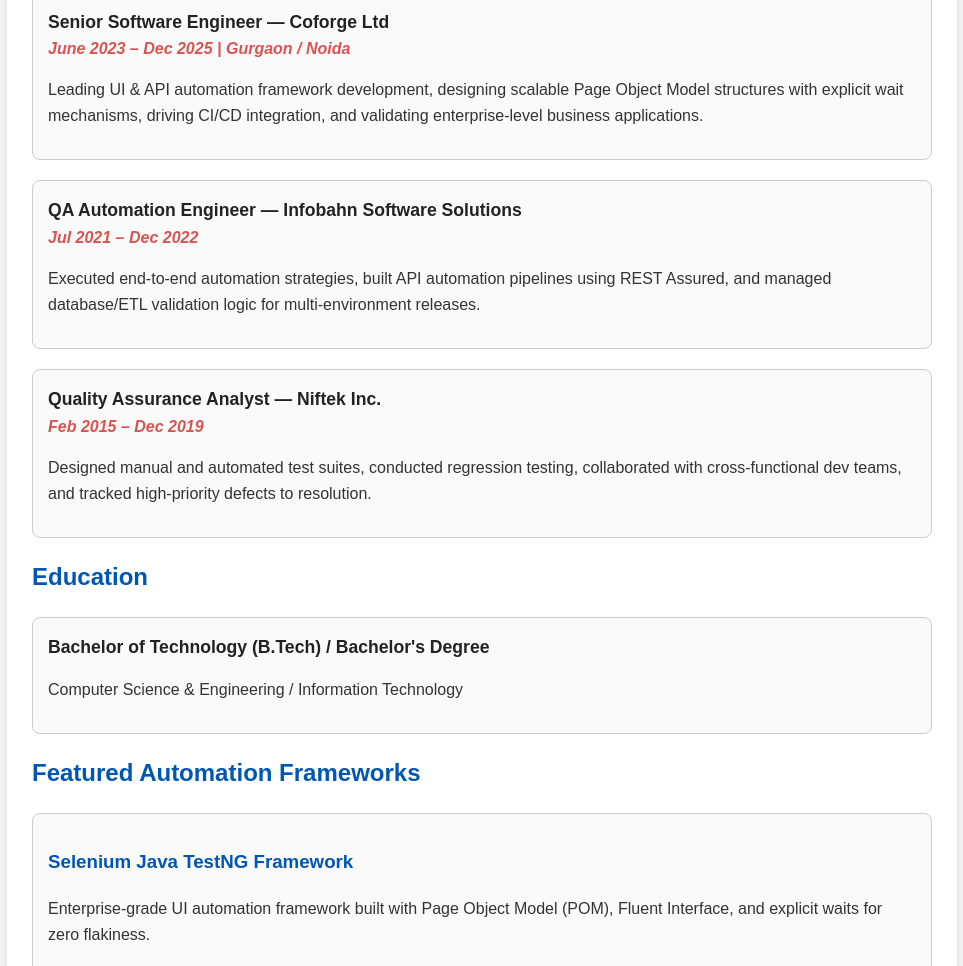
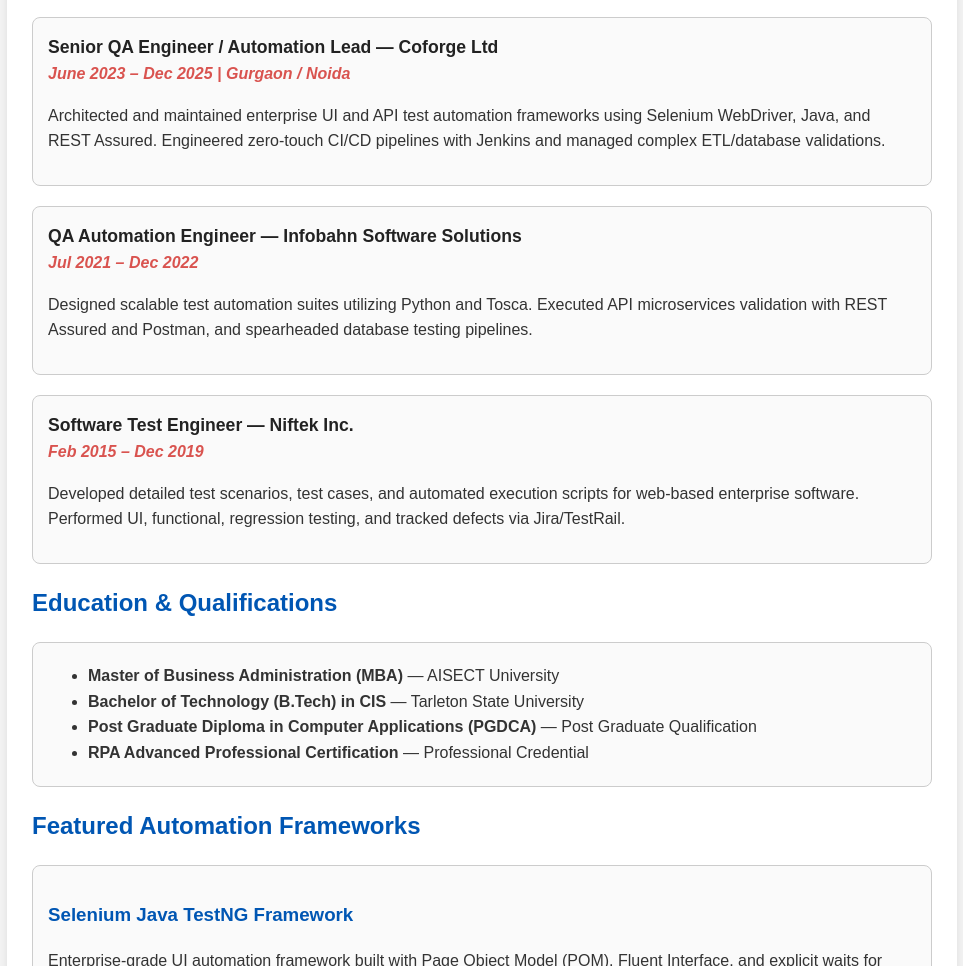
Before and after one commit to amarmishra003-QE/My_Portfolio_QE, a plain HTML site: page index.html in a window 1280 px wide. Shown: the part 523-1489 px from the top of the page, without its empty margins (158-1121 px from the left). Drawn offline with Linux system fonts and the light colour scheme.

Commit message:
Update professional summary and experience details

```diff
--- a/index.html
+++ b/index.html
@@ -18,6 +18,7 @@
         .location { font-style: italic; color: #666; margin-top: 5px; }
         .role-title { font-weight: bold; font-size: 1.1em; color: #222; }
         .duration { font-style: italic; color: #d9534f; font-weight: bold; margin-bottom: 8px; }
+        ul { margin-top: 5px; margin-bottom: 5px; }
     </style>
 </head>
 <body>
@@ -38,36 +39,40 @@
 
     <section>
         <h2>Executive Summary</h2>
-        <p>Senior Quality Assurance Engineer with over <b>9+ years of comprehensive IT experience</b> specializing in end-to-end software testing, UI/API test automation frameworks, ETL, and database validation. Proven track record across enterprise environments including Coforge Ltd, Infobahn Software Solutions, and Niftek Inc. Expert in designing robust automation solutions using Selenium WebDriver, Playwright, REST Assured, and BDD frameworks.</p>
+        <p>Senior Quality Assurance Engineer with over <b>9+ years of comprehensive IT experience</b> specializing in end-to-end software testing, UI/API test automation frameworks, ETL, and database validation. Proven track record across enterprise environments including Coforge Ltd, Infobahn Software Solutions, and Niftek Inc. Expert in designing robust automation solutions using Selenium WebDriver, Java, Python, REST Assured, and Tosca, alongside continuous integration via Jenkins and CI/CD pipelines.</p>
     </section>
 
     <section>
         <h2>Professional Experience</h2>
 
         <div class="exp-card">
-            <div class="role-title">Senior Software Engineer — Coforge Ltd</div>
+            <div class="role-title">Senior QA Engineer / Automation Lead — Coforge Ltd</div>
             <div class="duration">June 2023 – Dec 2025 | Gurgaon / Noida</div>
-            <p>Leading UI & API automation framework development, designing scalable Page Object Model structures with explicit wait mechanisms, driving CI/CD integration, and validating enterprise-level business applications.</p>
+            <p>Architected and maintained enterprise UI and API test automation frameworks using Selenium WebDriver, Java, and REST Assured. Engineered zero-touch CI/CD pipelines with Jenkins and managed complex ETL/database validations.</p>
         </div>
 
         <div class="exp-card">
             <div class="role-title">QA Automation Engineer — Infobahn Software Solutions</div>
             <div class="duration">Jul 2021 – Dec 2022</div>
-            <p>Executed end-to-end automation strategies, built API automation pipelines using REST Assured, and managed database/ETL validation logic for multi-environment releases.</p>
+            <p>Designed scalable test automation suites utilizing Python and Tosca. Executed API microservices validation with REST Assured and Postman, and spearheaded database testing pipelines.</p>
         </div>
 
         <div class="exp-card">
-            <div class="role-title">Quality Assurance Analyst — Niftek Inc.</div>
+            <div class="role-title">Software Test Engineer — Niftek Inc.</div>
             <div class="duration">Feb 2015 – Dec 2019</div>
-            <p>Designed manual and automated test suites, conducted regression testing, collaborated with cross-functional dev teams, and tracked high-priority defects to resolution.</p>
+            <p>Developed detailed test scenarios, test cases, and automated execution scripts for web-based enterprise software. Performed UI, functional, regression testing, and tracked defects via Jira/TestRail.</p>
         </div>
     </section>
 
     <section>
-        <h2>Education</h2>
+        <h2>Education & Qualifications</h2>
         <div class="exp-card">
-            <div class="role-title">Bachelor of Technology (B.Tech) / Bachelor's Degree</div>
-            <p>Computer Science & Engineering / Information Technology</p>
+            <ul>
+                <li><b>Master of Business Administration (MBA)</b> — AISECT University</li>
+                <li><b>Bachelor of Technology (B.Tech) in CIS</b> — Tarleton State University</li>
+                <li><b>Post Graduate Diploma in Computer Applications (PGDCA)</b> — Post Graduate Qualification</li>
+                <li><b>RPA Advanced Professional Certification</b> — Professional Credential</li>
+            </ul>
         </div>
     </section>
 
```
